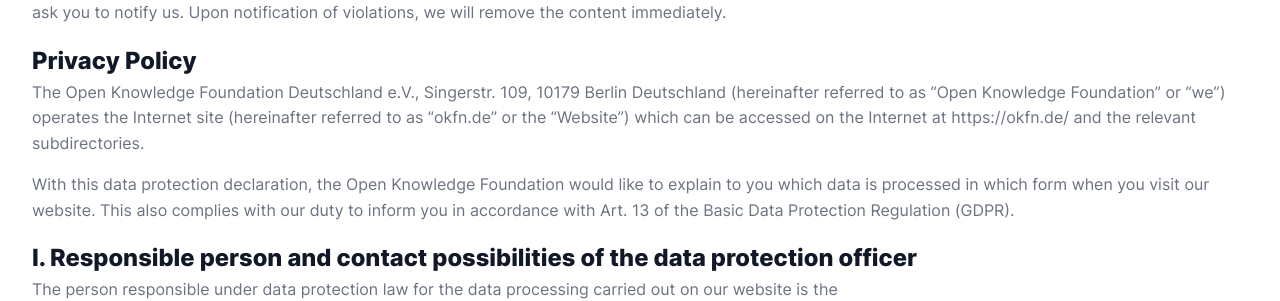
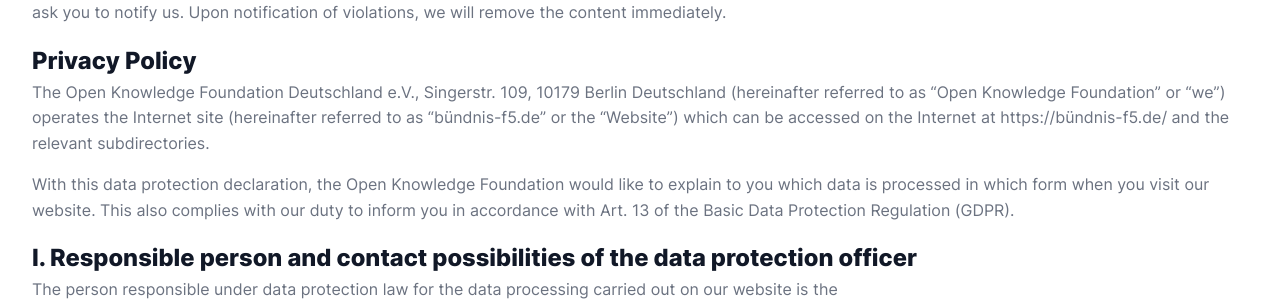
Before and after one commit to okfde/buendnis-f5, a Jekyll site: the page built from impressum.html, in a window 1280 px wide and 900 px high, scrolled down 1110 px. Shown: the part 178-479 px from the top of the window. Built offline with Jekyll 4.4.1, drawn with Linux system fonts in a browser that asks for light colours; some of the changed text lies outside the part shown.

Commit message:
Update impressum.html

```diff
--- a/impressum.html
+++ b/impressum.html
@@ -91,7 +91,7 @@
             (hereinafter
             referred to as “Open Knowledge Foundation” or “we”) operates the Internet site (hereinafter referred
             to as
-            “okfn.de” or the “Website”) which can be accessed on the Internet at https://okfn.de/ and the
+            “bündnis-f5.de” or the “Website”) which can be accessed on the Internet at https://bündnis-f5.de/ and the
             relevant
             subdirectories.</p>
 
```
Also changed, not shown: other parts of impressum.html (+1 -1 lines).
